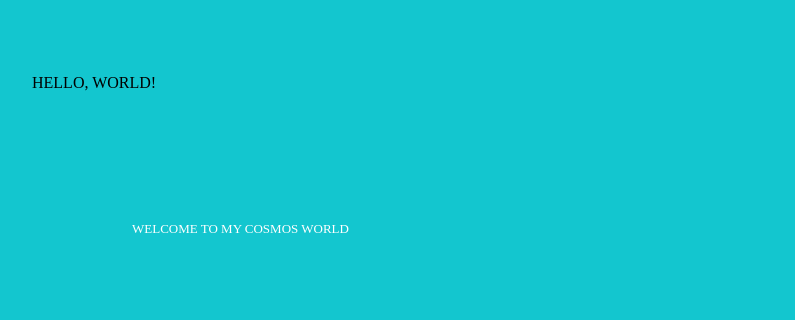
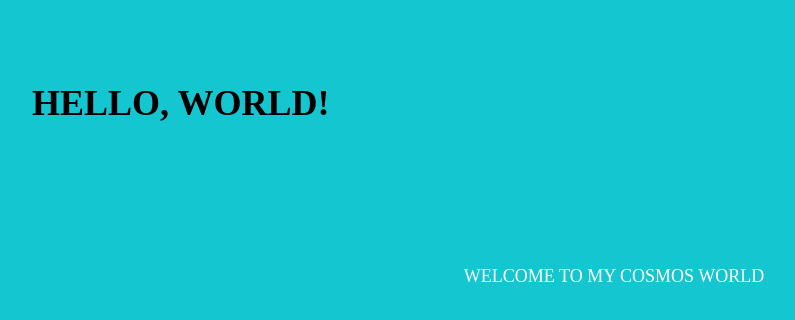
Before and after one commit to Matveyeva/git--test, a plain HTML site: page index.html in a window 1280 px wide. Shown: the whole page, without its empty margins (26-821 px from the left). Drawn offline with Linux system fonts and the light colour scheme.

Commit message:
five commit

```diff
--- a/css/main.css
+++ b/css/main.css
@@ -10,10 +10,12 @@ background: #13c6cf;
 .header {
   padding: 50px;
   text-transform: uppercase;
+  font-size: 18px;
 }
 
 .block{
 	padding: 100px;
 	color: #FFF;
-	font-size: 13px;
+	font-size: 18px;
+	text-align: center;
 }
--- a/index.html
+++ b/index.html
@@ -13,7 +13,7 @@
 
 		<div class="header">
 
-		<p>Hello, World!</p>
+		<h1>Hello, World!</h1>
 
 		<div class="block">
 			<div class="row">
```
